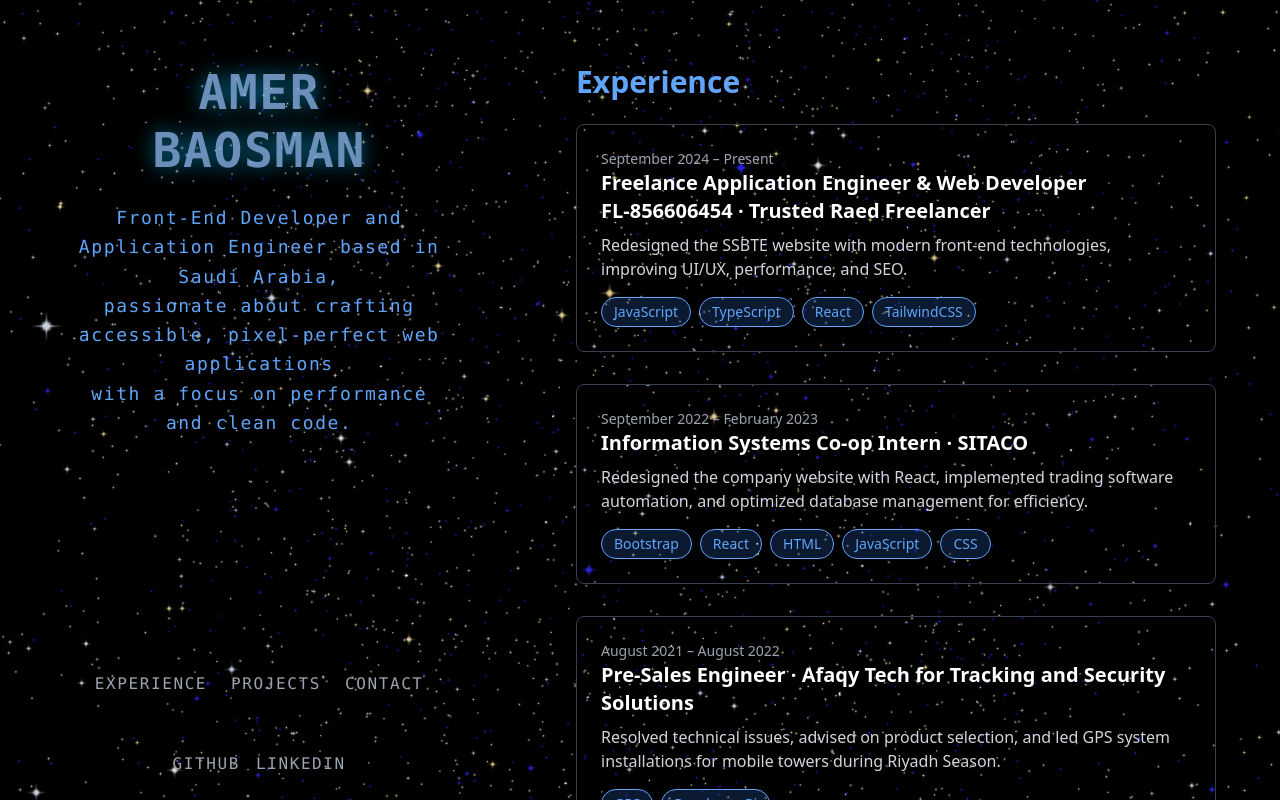
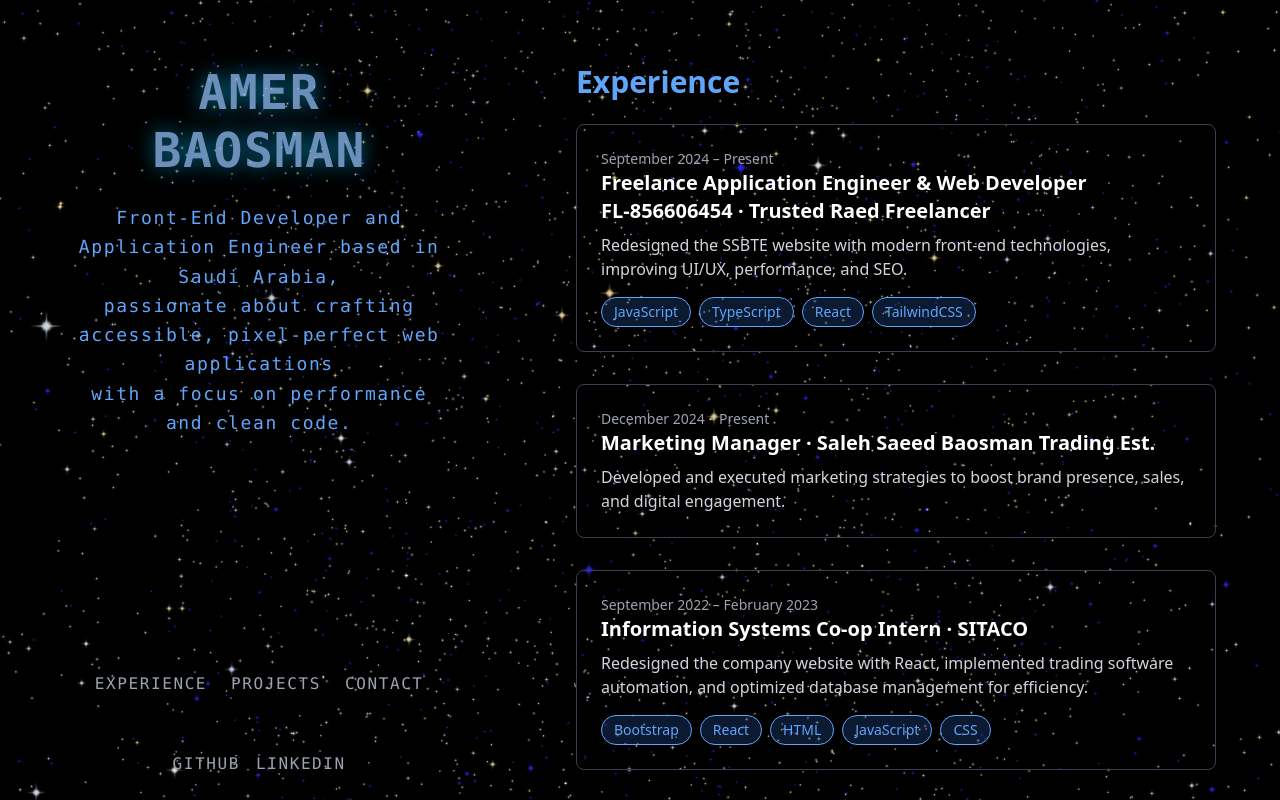
Before and after one commit to amerbman/amer-portfolio, a React (Vite) app: page / in a window 1280 px wide. Built offline with nearby package versions, Linux system fonts and the light colour scheme.

Commit message:
ui polish

```diff
--- a/src/components/Experience.tsx
+++ b/src/components/Experience.tsx
@@ -27,13 +27,13 @@ const Experience = () => {
         </div>
 
         {/* Experience Item 2 */}
-        {/* <div className="p-6 rounded-lg shadow-lg bg-transparent border border-gray-700 transition-all duration-300 hover:shadow-blue-500/50 hover:border-blue-400" itemScope itemType="http://schema.org/JobPosting">
+        <div className="p-6 rounded-lg shadow-lg bg-transparent border border-gray-700 transition-all duration-300 hover:shadow-blue-500/50 hover:border-blue-400" itemScope itemType="http://schema.org/JobPosting">
           <div className="text-gray-400 text-sm" itemProp="datePosted">December 2024 – Present</div>
           <h3 className="text-xl font-semibold text-white" itemProp="title">Marketing Manager · Saleh Saeed Baosman Trading Est.</h3>
           <p className="text-gray-300 mt-2" itemProp="description">
             Developed and executed marketing strategies to boost brand presence, sales, and digital engagement.
           </p>
-        </div> */}
+        </div>
 
         {/* Experience Item 3 */}
         {/* <div className="p-6 rounded-lg shadow-lg bg-transparent border border-gray-700 transition-all duration-300 hover:shadow-blue-500/50 hover:border-blue-400" itemScope itemType="http://schema.org/JobPosting">
```
